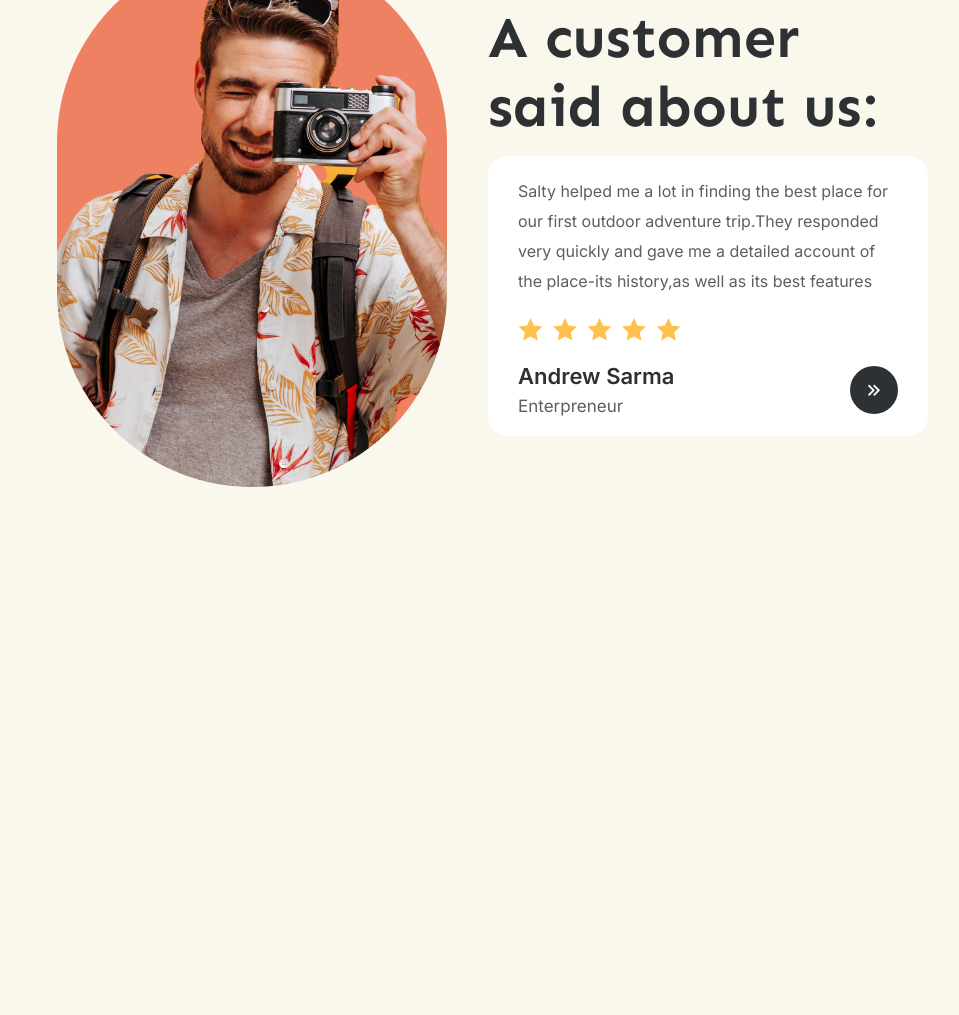
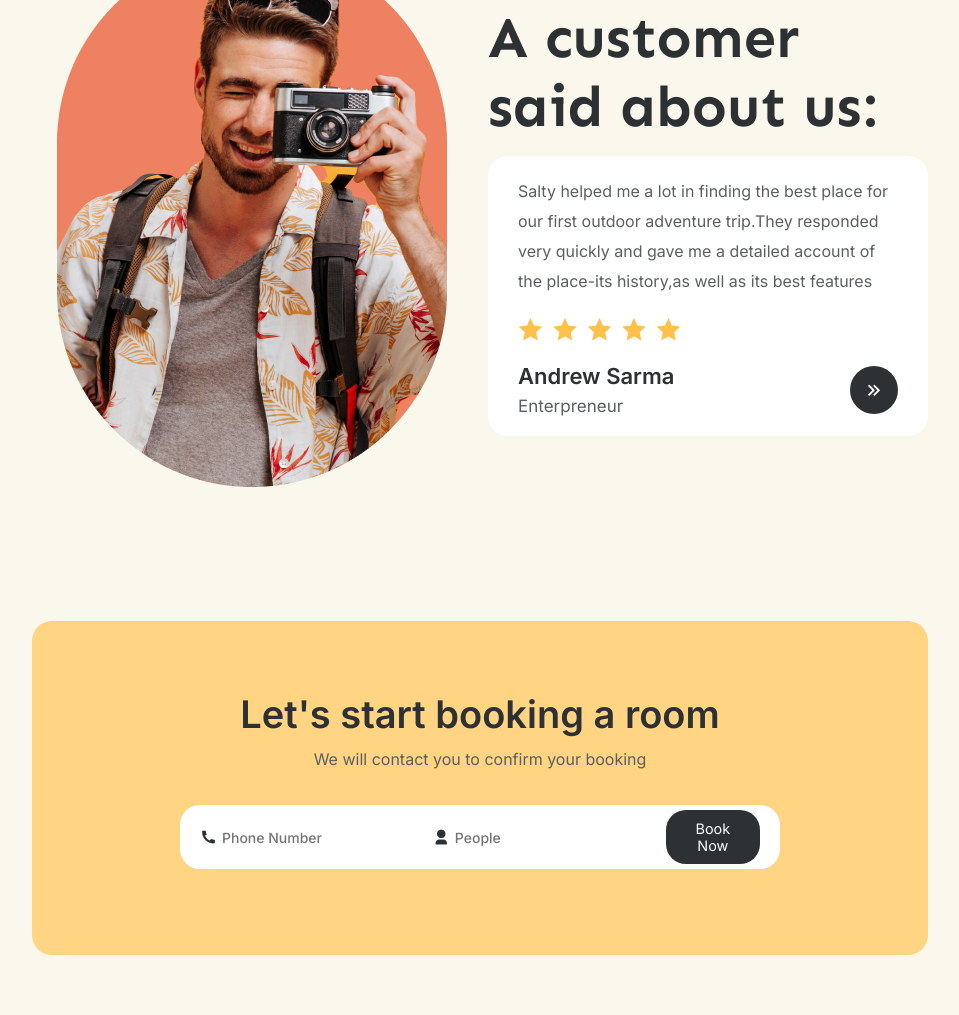
Before and after one commit to matador7495/Travel-Website-Design, a plain HTML site: page index.html in a window 1280 px wide. Shown: the part 3820-4835 px from the top of the page, without its empty margins (160-1119 px from the left). Before the commit the page ends 4371 px from the top, so only its background shows below. Drawn offline with nearby package versions, Linux system fonts and the light colour scheme.

Commit message:
add cta section

```diff
--- a/index.html
+++ b/index.html
@@ -190,6 +190,24 @@
         </div>
       </div>
     </section>
+    <!-- cta section -->
+    <section class="cta">
+      <div class="cta-content">
+        <h3>Let's start booking a room</h3>
+        <p>We will contact you to confirm your booking</p>
+        <form action="book">
+          <div class="input-box">
+            <i class="ri-phone-fill"></i>
+            <input type="tel" placeholder="Phone Number" />
+          </div>
+          <div class="input-box">
+            <i class="ri-user-3-fill"></i>
+            <input type="number" placeholder="People" />
+          </div>
+          <a href="#" class="book-btn">Book Now</a>
+        </form>
+      </div>
+    </section>
     <!-- js file -->
     <script src="script.js"></script>
   </body>
--- a/styles.css
+++ b/styles.css
@@ -371,3 +371,64 @@ header.sticky {
   transform: rotate3d(0, 0, 1, 90deg) scale(1.1);
   cursor: pointer;
 }
+.cta-content {
+  background-color: #ffd482;
+  padding: 70px 40px;
+  display: flex;
+  flex-direction: column;
+  align-items: center;
+  justify-content: center;
+  text-align: center;
+  border-radius: 20px;
+}
+.cta-content h3 {
+  font-size: 38px;
+  font-weight: 600;
+  margin-bottom: 12px;
+}
+.cta-content p {
+  font-size: var(--p-font);
+  font-weight: 400;
+  color: var(--other-color);
+  margin-bottom: 20px;
+}
+form {
+  display: flex;
+  width: 100%;
+  max-width: 600px;
+  align-items: center;
+  gap: 12px;
+  background-color: #fff;
+  border-radius: 20px;
+  padding: 5px 20px;
+  margin: 1rem 0;
+}
+.input-box {
+  display: flex;
+  align-items: center;
+  gap: 5px;
+}
+.input-box i {
+  color: var(--text-color);
+  font-size: 17px;
+}
+.input-box input {
+  width: 100%;
+  border: none;
+  outline: none;
+  padding: 15px 0;
+  font-size: 14px;
+  font-weight: 500;
+  background-color: transparent;
+}
+.book-btn {
+  font-size: 0.9rem;
+  padding: 10px 14px;
+  background-color: var(--text-color);
+  color: #fff;
+  border-radius: 20px;
+  transition: all ease 0.5s;
+}
+.book-btn:hover {
+  background-color: var(--main-color);
+}
```
